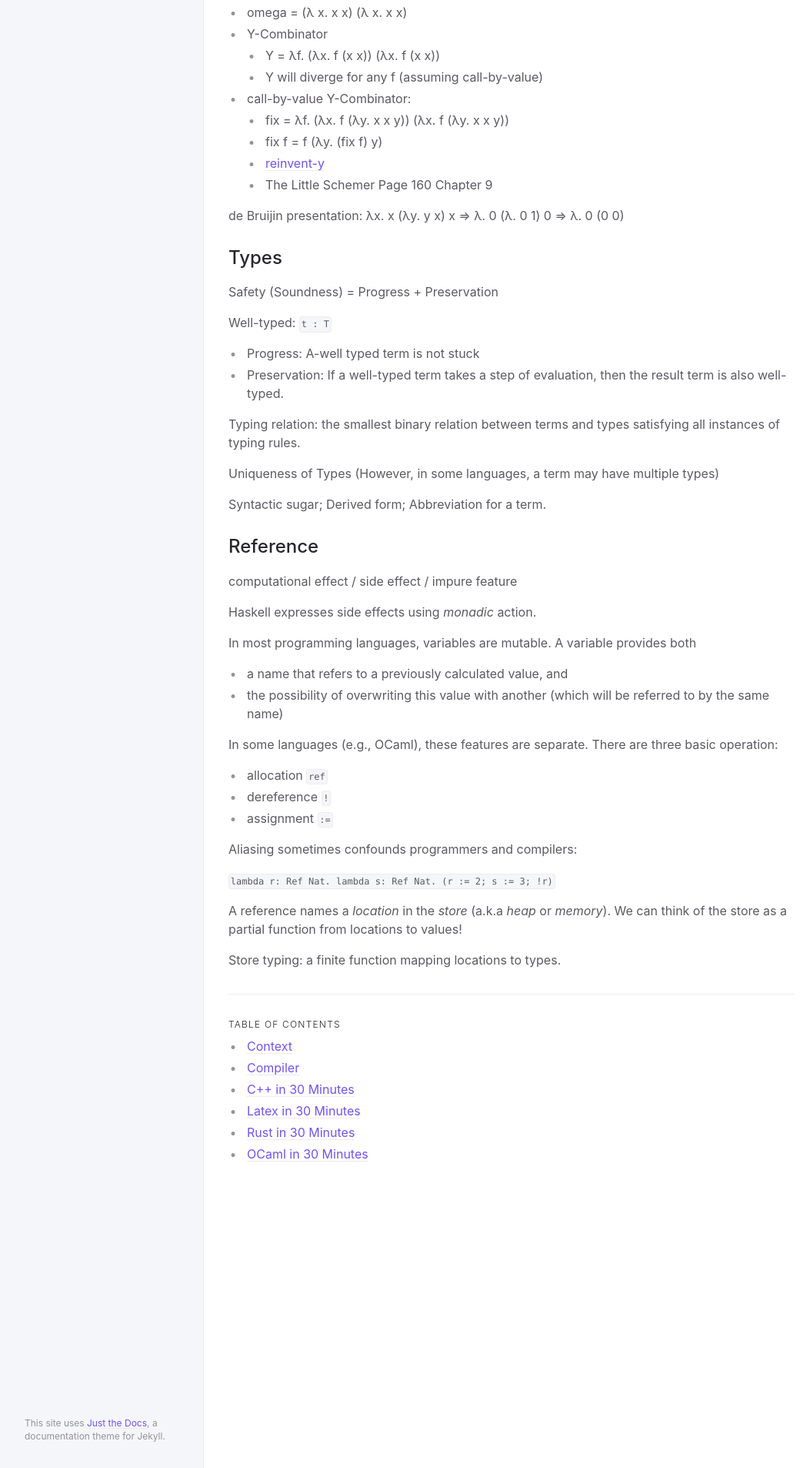
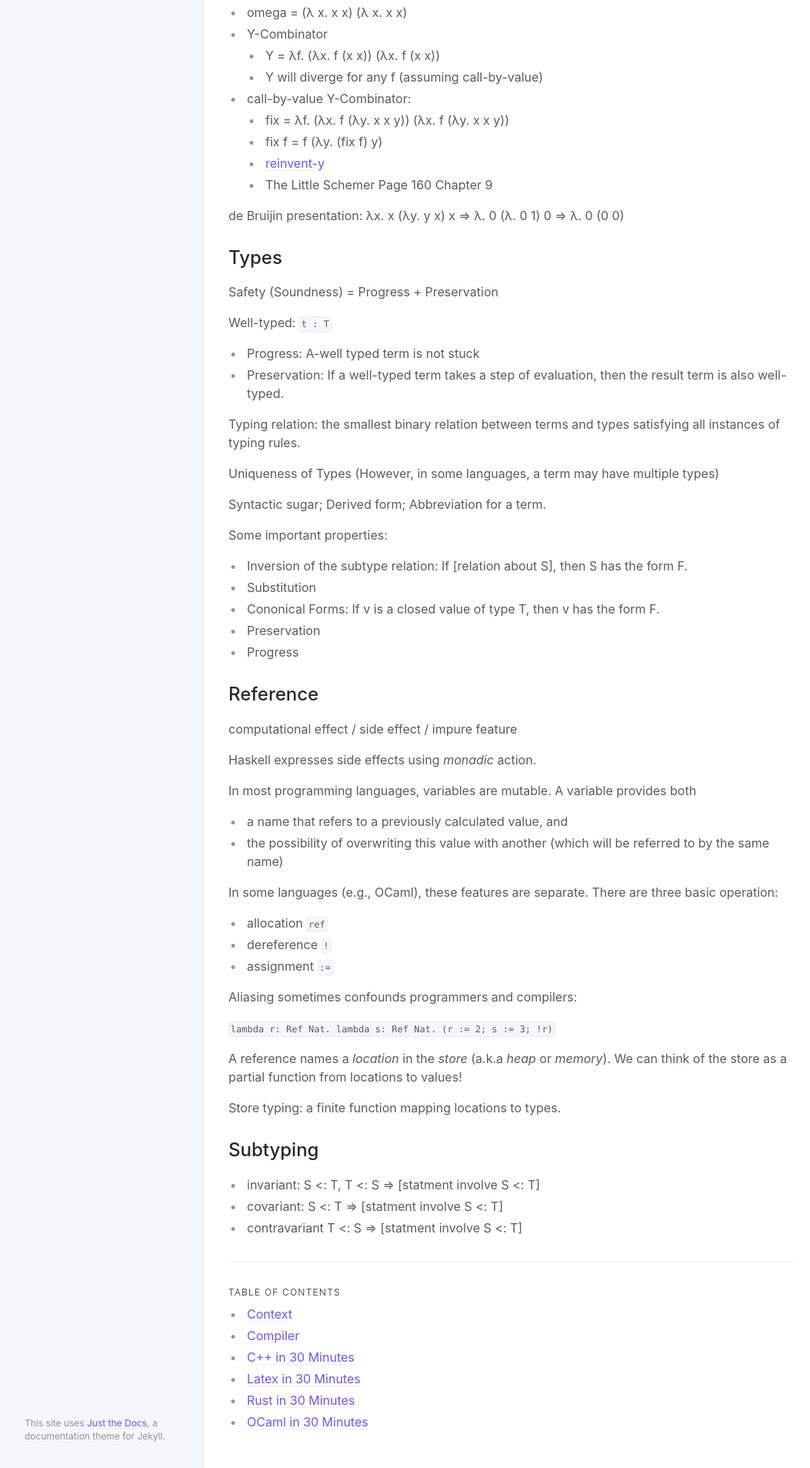
Before and after one commit to wongsingfo/comp-sys, a Jekyll site: the page built from docs/prog-lang/prog-lang.md, in a window 1280 px wide. Shown: the part 2616-4523 px from the top of the page at 77% size, without its empty margins (107-1160 px from the left). Built offline with Jekyll 4.4.1, drawn with Linux system fonts in a browser that asks for light colours.

Commit message:
[update]

```diff
--- a/docs/prog-lang/prog-lang.md
+++ b/docs/prog-lang/prog-lang.md
@@ -133,6 +133,14 @@ Uniqueness of Types (However, in some languages, a term may have multiple types)
 
 Syntactic sugar; Derived form; Abbreviation for a term.
 
+Some important properties:
+
+- Inversion of the subtype relation: If [relation about S], then S has the form F.
+- Substitution
+- Cononical Forms: If v is a closed value of type T, then v has the form F.
+- Preservation
+- Progress
+
 ## Reference
 
 computational effect / side effect / impure feature
@@ -157,3 +165,9 @@ Aliasing sometimes confounds programmers and compilers:
 A reference names a _location_ in the _store_ (a.k.a _heap_ or _memory_). We can think of the store as a partial function from locations to values!
 
 Store typing: a finite function mapping locations to types.
+
+## Subtyping
+
+- invariant: S <: T, T <: S => [statment involve S <: T]
+- covariant: S <: T => [statment involve S <: T]
+- contravariant T <: S => [statment involve S <: T]
```
Also changed, not shown: docs/linking/linking.md (+6 -0 lines), docs/net-sys/sql.md (+52 -26 lines), docs/prog-lang/context.md (+0 -4 lines), docs/prog-lang/cpp/cpp.md (+6 -0 lines).
